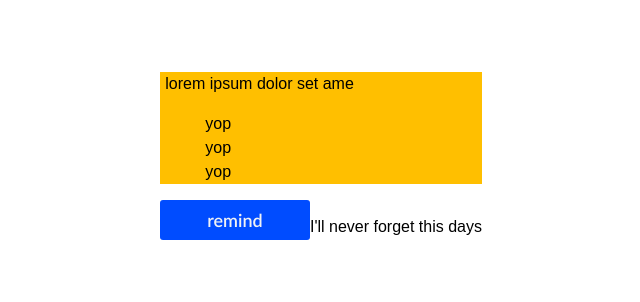
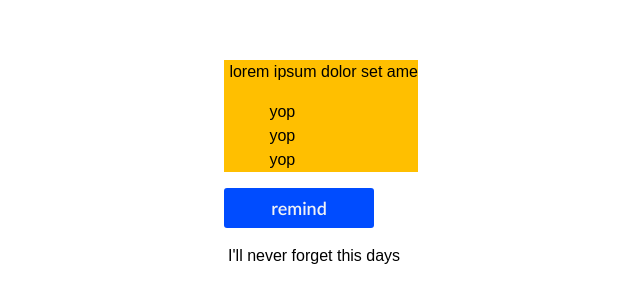
Before and after one commit to aminebouzayan/todo-list, a Next.js app: page /contact in a window 1280 px wide. Shown: the part 236-538 px from the top of the page, without its empty margins (319-959 px from the left). Built offline with nearby package versions, Linux system fonts and the light colour scheme.

Commit message:
modified file

```diff
--- a/pages/contact.js
+++ b/pages/contact.js
@@ -4,7 +4,7 @@ const Contact = () =>
 {
   return (
     <>
-      <div className={'bg-warning ps-2'}>
+      <div className='bg-warning ps-2'>
         <p>lorem ipsum dolor set ame</p>
         <ol>
           <li>yop</li>
@@ -14,7 +14,7 @@ const Contact = () =>
       </div>
       <section>
         <button className='btn'>remind</button>
-        <span>I'll never forget this days</span>
+        <span className='d-block ms-1'>I'll never forget this days</span>
       </section>
     </>
   )
```
